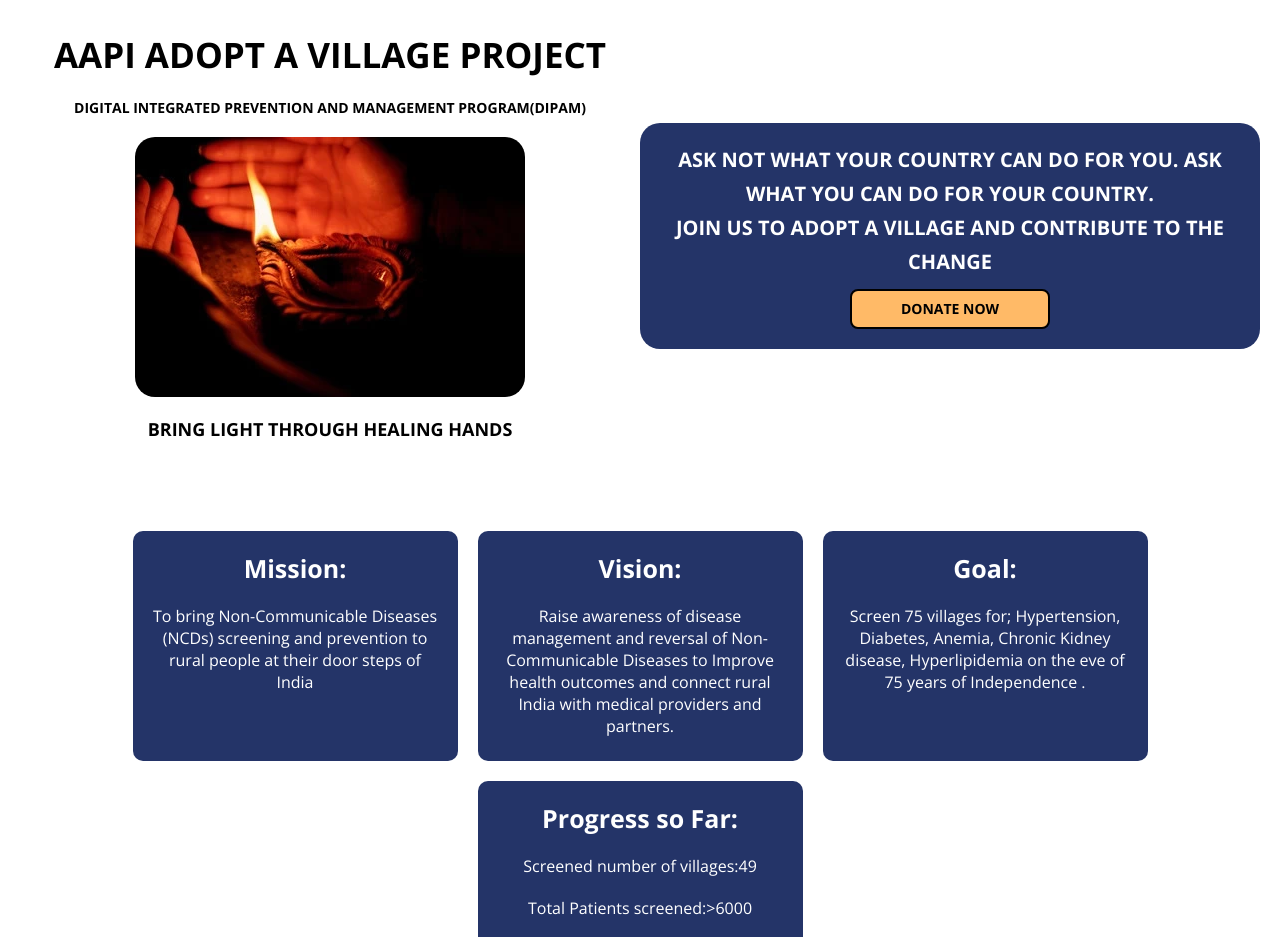
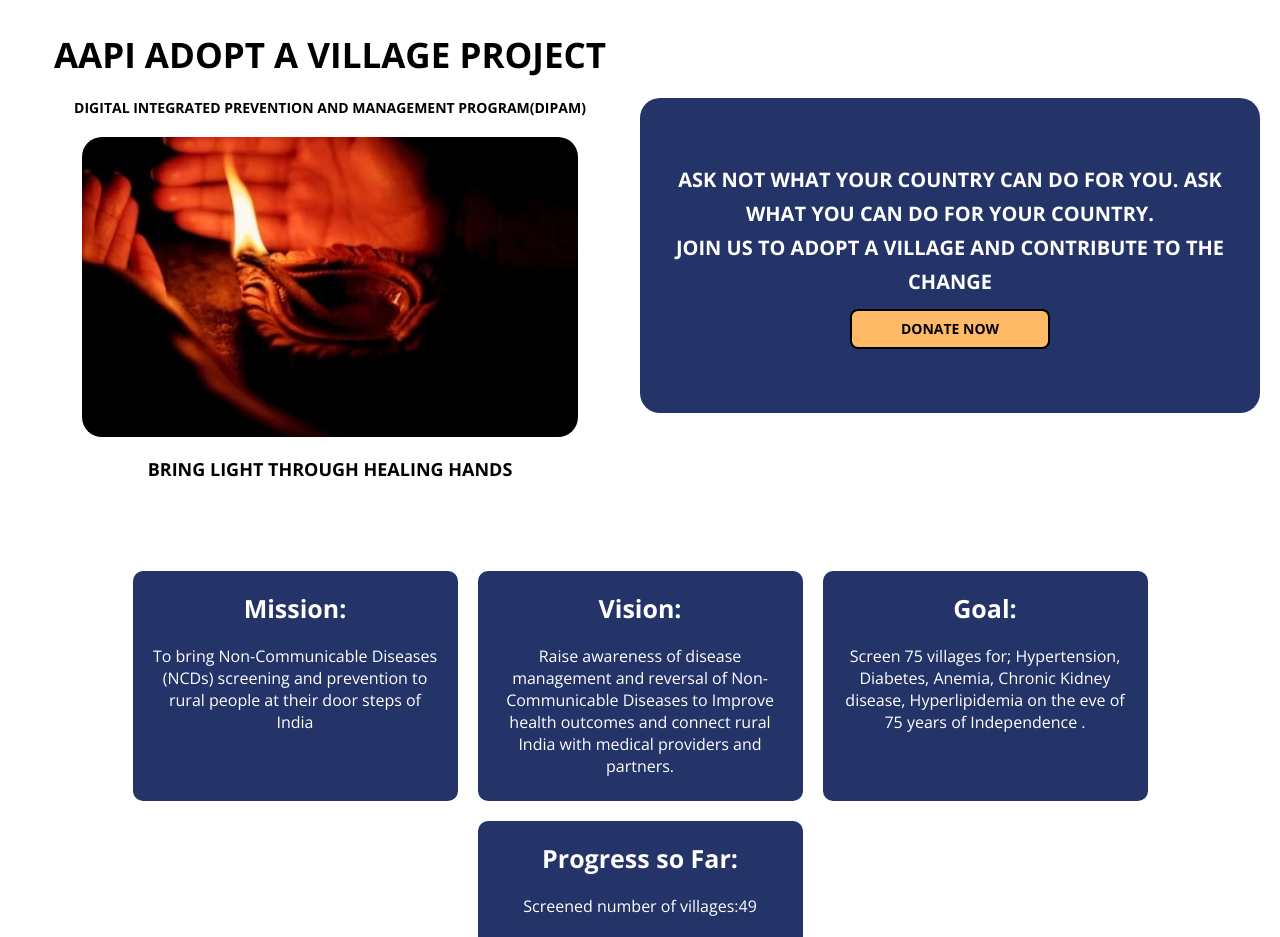
Before and after one commit to sikander-afzaal/village-smaller, a React (Vite) app: page / in a window 1280 px wide. Shown: the part 1760-2697 px from the top of the page. Built offline with nearby package versions, Linux system fonts and the light colour scheme.

Commit message:
collection

```diff
--- a/src/App.css
+++ b/src/App.css
@@ -157,7 +157,7 @@
   align-items: center;
   flex-direction: column;
   gap: 10px;
-  height: fit-content;
+  height: 70%;
   align-self: center;
   border-radius: 20px;
 }
--- a/src/App.jsx
+++ b/src/App.jsx
@@ -122,7 +122,12 @@ function App() {
               DIGITAL INTEGRATED PREVENTION AND MANAGEMENT PROGRAM(DIPAM){" "}
             </h3>
             <img
-              style={{ borderRadius: "20px" }}
+              style={{
+                borderRadius: "20px",
+                width: "80%",
+                objectFit: "cover",
+                height: "300px",
+              }}
               src="./Assets/hands.webp"
               alt=""
             />
```
